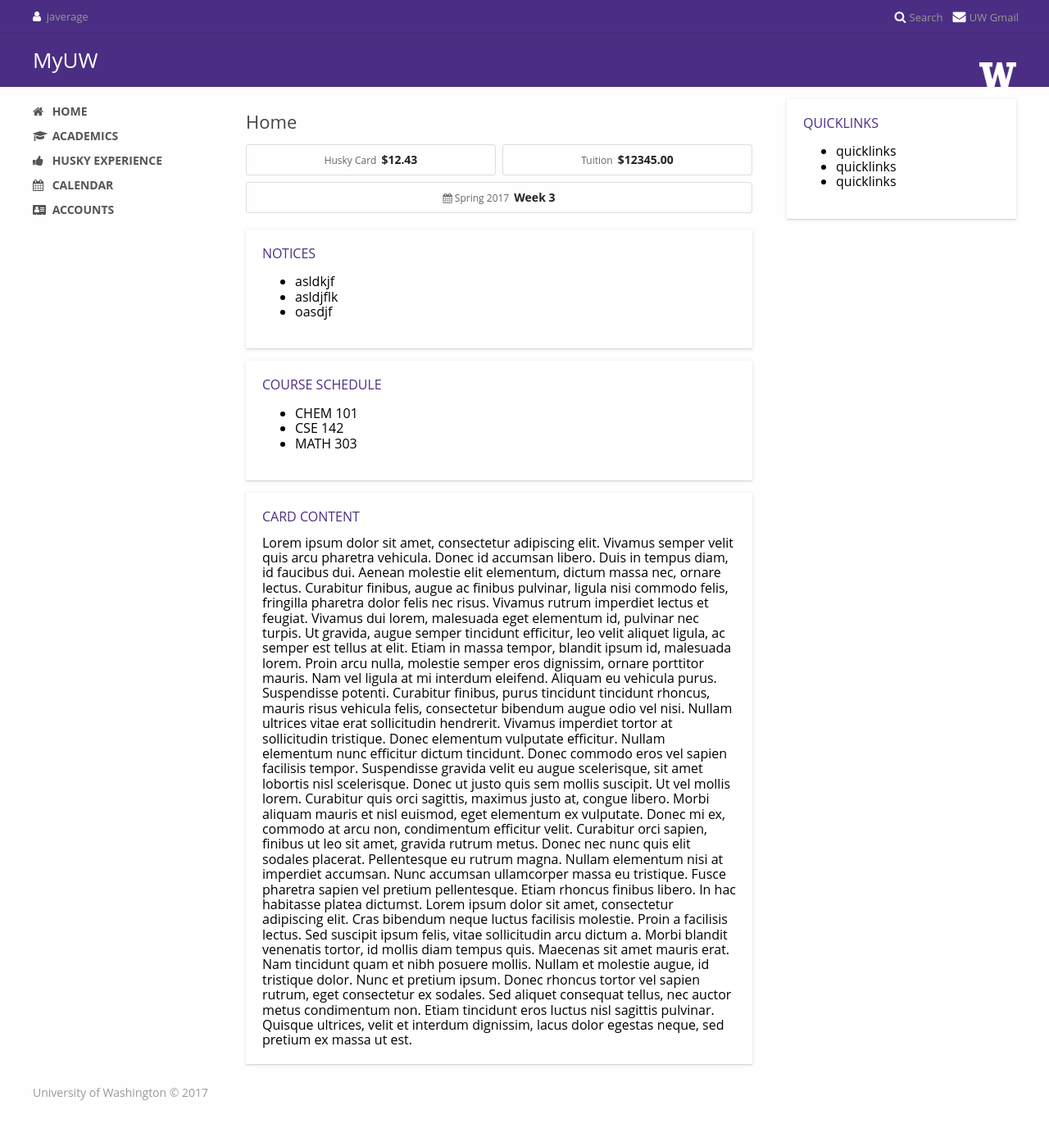
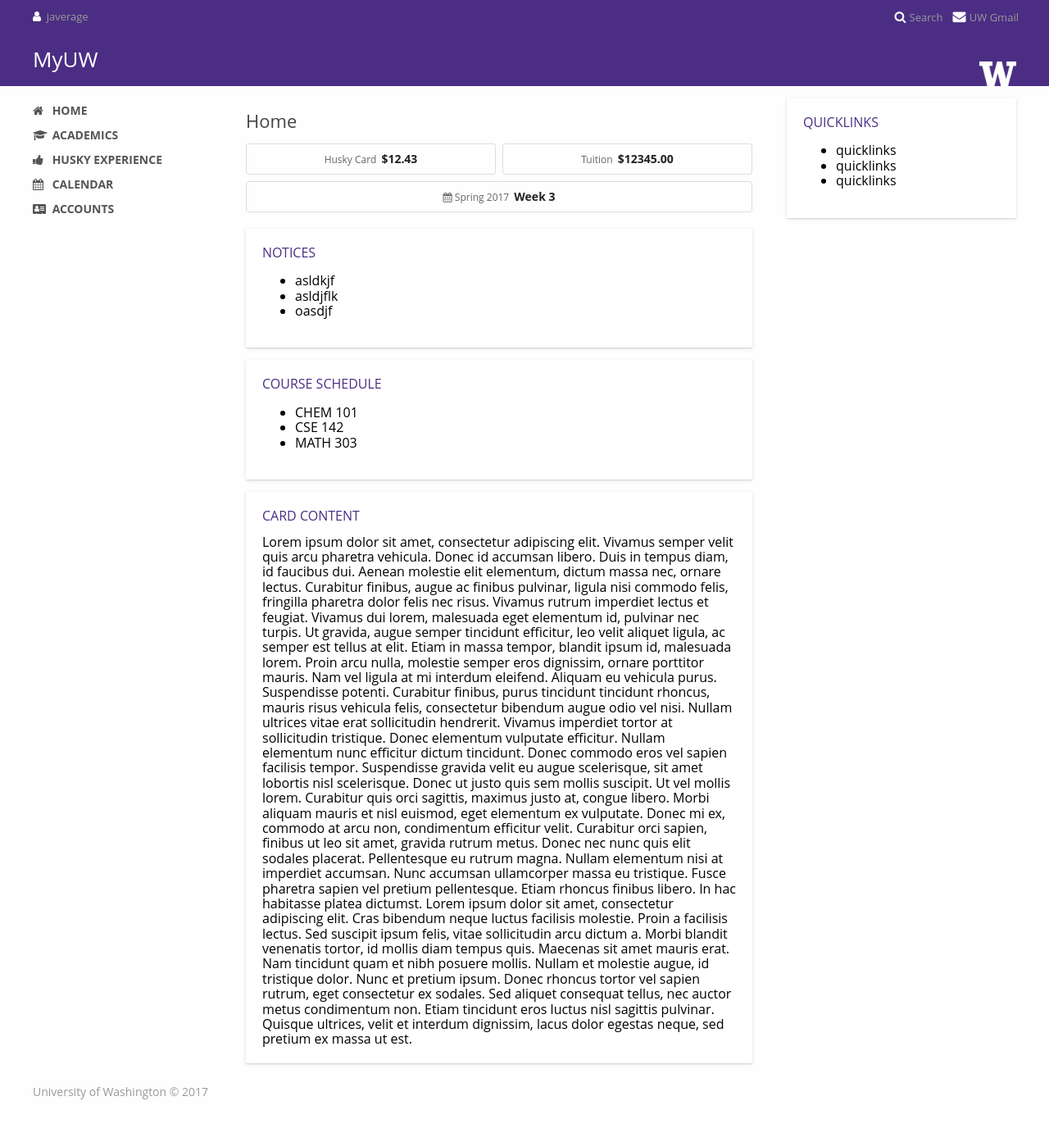
Before and after one commit to charlon/myuw-boilerplate, a Jekyll site: the page built from index.md, in a window 1280 px wide. Shown: the whole page at 82% size. Built offline with Jekyll 4.4.1, drawn with Linux system fonts in a browser that asks for light colours; nearby versions of some CDN libraries.

Commit message:
Remove bottom border from thinbar.

```diff
--- a/assets/css/main.scss
+++ b/assets/css/main.scss
@@ -104,7 +104,7 @@
     line-height: $bar-height;
     height: $bar-height;
     font-size: 14px;
-    border-bottom: solid 1px darken($uw-purple, 5%);
+    //border-bottom: solid 1px darken($uw-purple, 5%);
 
 
     a { color: #fff; display: inline-block; text-decoration: none;
```
